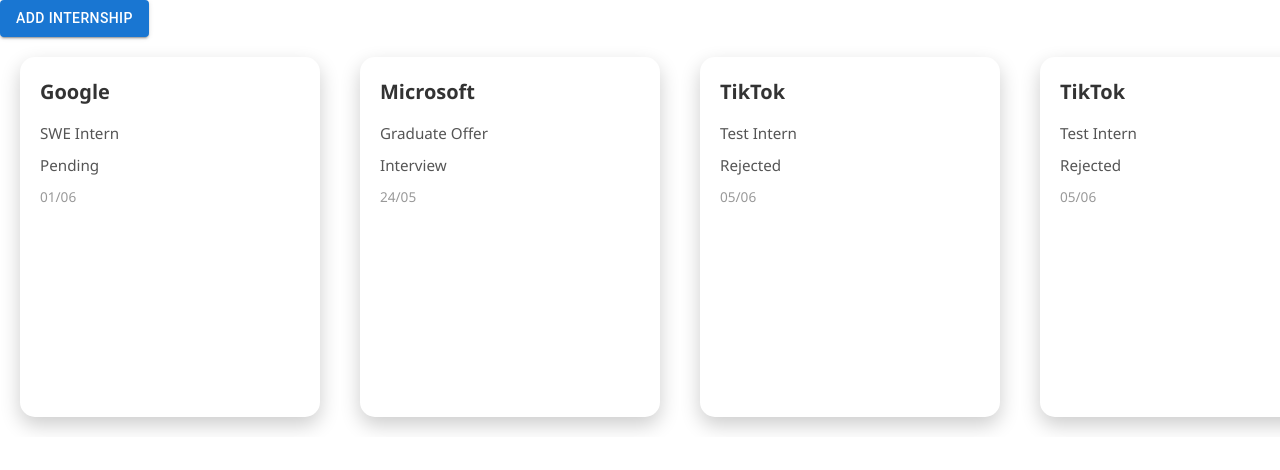
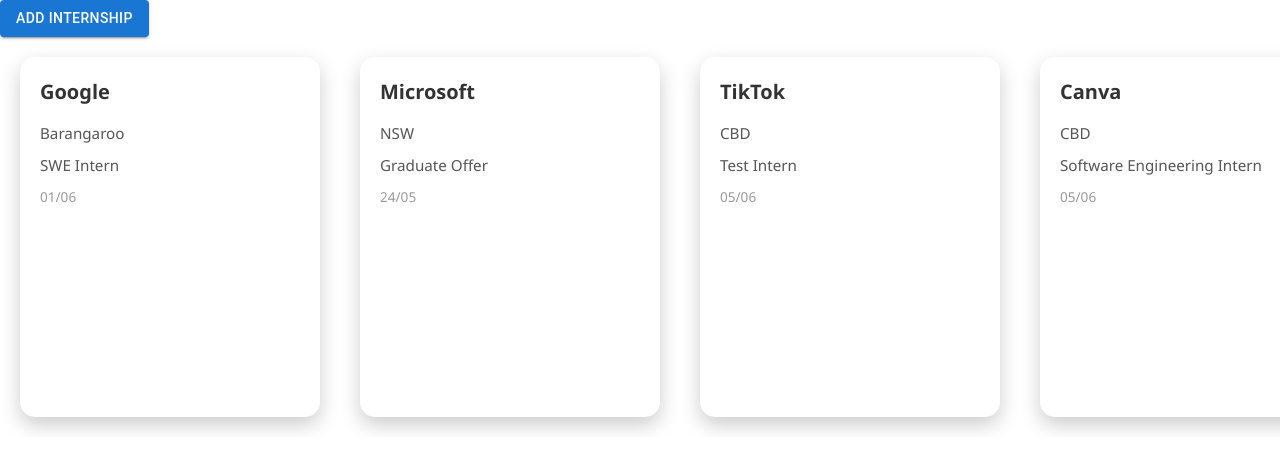
Before and after one commit to Damien-Chim/ApplierDash, a Next.js app: page / in a window 1280 px wide. Shown: the top 470 px of the page. Built offline with nearby package versions, Linux system fonts and the light colour scheme.

Commit message:
Matched modal form to display

```diff
--- a/app/page.tsx
+++ b/app/page.tsx
@@ -26,37 +26,37 @@
       <div className="flex h-100 w-full overflow-x-auto">
         <ApplicationCard
           company={"Google"}
+          location={"Barangaroo"}
           role={"SWE Intern"}
-          status={"Pending"}
-          date={"01/06"}
+          notes={"01/06"}
         />
 
         <ApplicationCard
           company={"Microsoft"}
+          location={"NSW"}
           role={"Graduate Offer"}
-          status={"Interview"}
-          date={"24/05"}
+          notes={"24/05"}
         />
 
         <ApplicationCard
           company={"TikTok"}
+          location={"CBD"}
           role={"Test Intern"}
-          status={"Rejected"}
-          date={"05/06"}
+          notes={"05/06"}
         />
 
         <ApplicationCard
-          company={"TikTok"}
-          role={"Test Intern"}
-          status={"Rejected"}
-          date={"05/06"}
+          company={"Canva"}
+          location={"CBD"}
+          role={"Software Engineering Intern"}
+          notes={"05/06"}
         />
 
         <ApplicationCard
-          company={"TikTok"}
-          role={"Test Intern"}
-          status={"Rejected"}
-          date={"05/06"}
+          company={"The Trade Desk"}
+          location={"Barangaroo Three Towers"}
+          role={"Software developer intern"}
+          notes={"05/06"}
         />
 
       </div>
--- a/components/ApplicationCard.tsx
+++ b/components/ApplicationCard.tsx
@@ -7,22 +7,22 @@
     // enforces data consistency
     // the card cannot exist unless you give a value for all the fields
     company: String
+    location: String
     role: String
-    status: String
-    date: String
+    notes: String
 }
 
 // the {company, ...} : ApplicationCardProps parameter is known as object destructuring
 // pulling out values directly fromt the props so that they can be used
 export default function ApplicationCard({
-    company, role, status, date
+    company, location, role, notes
 }: ApplicationCardProps) {
     return (
         <div className='card'>
             <h2>{company}</h2>
+            <p>{location}</p>
             <p>{role}</p>
-            <p>{status}</p>
-            <p>{date}</p>
+            <p>{notes}</p>
         </div>
     )
 }
```
